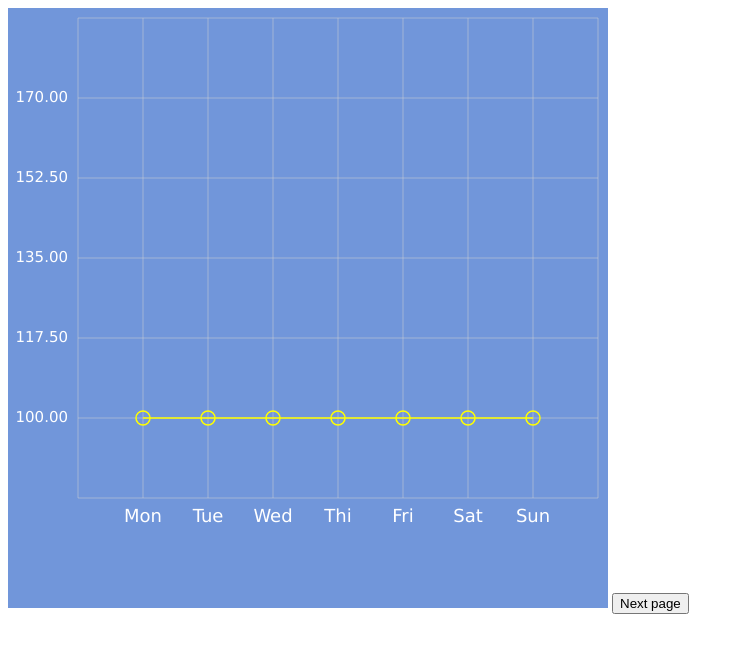
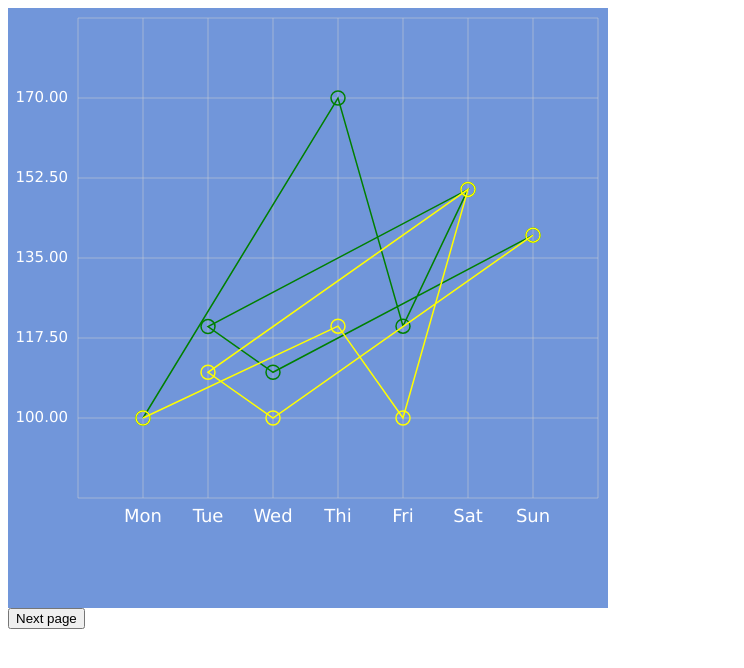
Before and after one commit to antonShyrokykh-ub/canvasTest, a website: page index.html in a window 1280 px wide. Shown: the whole page, without its empty margins (0-744 px from the left). Drawn offline with nearby package versions, Linux system fonts and the light colour scheme.

Commit message:
- добавлен ангуляр, попытки интеграции

```diff
--- a/bower.json
+++ b/bower.json
@@ -12,6 +12,8 @@
     "libs"
   ],
   "dependencies": {
-    "moment": "^2.18.0"
+    "moment": "^2.18.0",
+    "angular": "^1.6.3",
+    "jQuery": "^3.2.1"
   }
 }
--- a/css/main.css
+++ b/css/main.css
@@ -1,3 +1,17 @@
 #canvas{
     background-color: #7196DA;
 }
+
+#canvasContainer{
+    width: 600px;
+    height: 600px;
+    overflow: hidden;
+}
+
+#info{
+    transition: all .3s;
+}
+
+.hidden{
+    display: hidden;
+}
--- /dev/null
+++ b/data/data1.json
@@ -0,0 +1,44 @@
+[
+    {
+        "date": "2017-03-20",
+        "buy": 100.345435,
+        "cell": 100.345435,
+        "official": 100.345435
+    },
+    {
+        "date": "2017-03-23",
+        "buy": 170.345435,
+        "cell": 120.43543534,
+        "official": 100.345435
+    },
+    {
+        "date": "2017-03-24",
+        "buy": 120.43543534,
+        "cell": 100.345435,
+        "official": 100.345435
+    },
+    {
+        "date": "2017-03-25",
+        "buy": 150.34534534,
+        "cell": 150.34534534,
+        "official": 100.345435
+    },
+    {
+        "date": "2017-03-21",
+        "buy": 120.3454353,
+        "cell": 110.345435,
+        "official": 100.345435
+    },
+    {
+        "date": "2017-03-22",
+        "buy": 110.345435,
+        "cell": 100.345435,
+        "official": 100.345435
+    },
+    {
+        "date": "2017-03-26",
+        "buy": 140.3454353534,
+        "cell": 140.3454353534,
+        "official": 100.345435
+    }
+]
--- a/index.html
+++ b/index.html
@@ -1,19 +1,32 @@
 <!DOCTYPE html>
-<html lang="en">
+<html lang="en" ng-app="testApp">
+
 <head>
     <meta charset="UTF-8">
     <meta name="viewport" content="width=device-width, initial-scale=1.0">
     <meta http-equiv="X-UA-Compatible" content="ie=edge">
     <title>Canvas test</title>
     <link rel="stylesheet" href="css/main.css">
+    <script src="libs/jQuery/dist/jquery.js"></script>
     <script src="libs/moment/moment.js"></script>
 </head>
-<body>
-    <canvas id="canvas" width="600", height="600">
-        Canvas is not supported
-    </canvas>
+
+<body ng-controller="testCtrl">
+    <div id="canvasContainer">
+        <div id="info"></div>
+        <canvas id="canvas">
+            Canvas is not supported
+        </canvas>
+    </div>
     <button type="button" onclick="changePage()">Next page</button>
+    <script src="js/pageInit.js"></script>
+    <script src="libs/angular/angular.js"></script>
     <script src="js/vars.js"></script>
     <script src="js/main.js"></script>
+    <script src="js/app/globalVars.js"></script>
+    <script src="js/app/app.js"></script>
+    <script src="js/app/controller.js"></script>
+    <script src="js/app/service.js"></script>
 </body>
+
 </html>
--- /dev/null
+++ b/js/app/app.js
@@ -0,0 +1 @@
+angular.module(globalModuleName, []);
--- /dev/null
+++ b/js/app/controller.js
@@ -0,0 +1,22 @@
+
+(function (){
+
+    function controller($scope, $q, dataService){
+        $scope.Loading = dataService.state.isLoading;
+
+        // TODO parameters
+        dataService.getData().then(function (data){
+            Init(data);
+            // Some buffer object
+        }, function (err){
+            console.log(err);
+        });
+
+
+
+    }
+    controller.$inject = ['$scope', '$q', 'dataService'];
+
+
+    angular.module(globalModuleName).controller('testCtrl', controller);
+})();
--- /dev/null
+++ b/js/app/globalVars.js
@@ -0,0 +1 @@
+var globalModuleName = "testApp";
--- /dev/null
+++ b/js/app/service.js
@@ -0,0 +1,31 @@
+
+(function () {
+    function dataService($http, $q) {
+        var url = 'data/data1.json';
+
+        var factory = {};
+        var _state = { isLoading: false };
+        // TODO some params
+        function _getData() {
+            var defered = $q.defer();
+            $http.get(url).then(function (responce) {
+                defered.resolve(responce.data);
+            }, function (err) {
+                console.log(err);
+                defered.reject(err);
+            })
+
+            return defered.promise;
+        }
+
+
+        factory.state = _state;
+        factory.getData = _getData;
+
+        return factory;
+    }
+
+    dataService.$inject = ['$http', '$q'];
+
+    angular.module(globalModuleName).factory('dataService', dataService);
+})();
--- a/js/main.js
+++ b/js/main.js
@@ -57,6 +57,7 @@ var valuesStep;*/
 function processData(array) {
     // TODO calculate numer of raws depending on the responce data
     // TODO calculate min and max values
+
     var buy_minVal = array[0].buy;
     var buy_maxVal = array[0].buy;
     var cell_minVal = array[0].cell;
@@ -206,6 +207,11 @@ function drawLegend(mode) {
     drawTextLegend(mode);
 }
 
+function setCurrencyDisplayMode(mode){
+    currencyDisplayMode = mode;
+    Init();
+}
+
 function setMode(mode) {
     if (mode === undefined) {
         mode = ENUMS.WEEK_MODE;
@@ -234,20 +240,19 @@ function ClearArea() {
 
 function changePage() { // TODO Page as param
     ClearArea();
-    GetData(currMode); // TODO process bad data
     drawGrid();
     drawGraph(currMode);
     drawLegend(currMode);
 }
 
 
-function Init() {
-    GetData(currMode); // TODO process bad data
+function Init(_data) {
+    if (_data !== undefined){
+        dataArray =_data;
+    }
     ClearArea();
     initGridParams();
     drawGrid();
     drawGraph(currMode);
     drawLegend(currMode);
 }
-
-Init();
--- /dev/null
+++ b/js/pageInit.js
@@ -0,0 +1,10 @@
+$(function (){
+    var canvas = $('#canvas');
+    var container = $('#canvasContainer');
+    function OnWindowResize(){
+        canvas.attr('height', container.height());
+        canvas.attr('width', container.width());
+    }
+    $(window).resize(OnWindowResize);
+    OnWindowResize();
+});
--- a/js/vars.js
+++ b/js/vars.js
@@ -51,12 +51,11 @@ var ENUMS = {
 };
 // display mode
 var currMode = ENUMS.WEEK_MODE;
-var currencyDisplayMode = ENUMS.OFFICIAL;
+var currencyDisplayMode = ENUMS.BUY_CELL;
 
 
 var monthes = ["Январь", "Февраль", "Март", "Апрель", "Май", "Июнь", "Июль", "Август", "Сентябрь", "Октябрь", "Ноябрь", "Декабрь"];
 var days = ['Mon', 'Tue', 'Wed', 'Thi', 'Fri', 'Sat', 'Sun'];
-
 
 
 var weekTest =[
```
Also changed, not shown: data/data2.json (added, +44 -0 lines), data/data3.json (added, +44 -0 lines).
